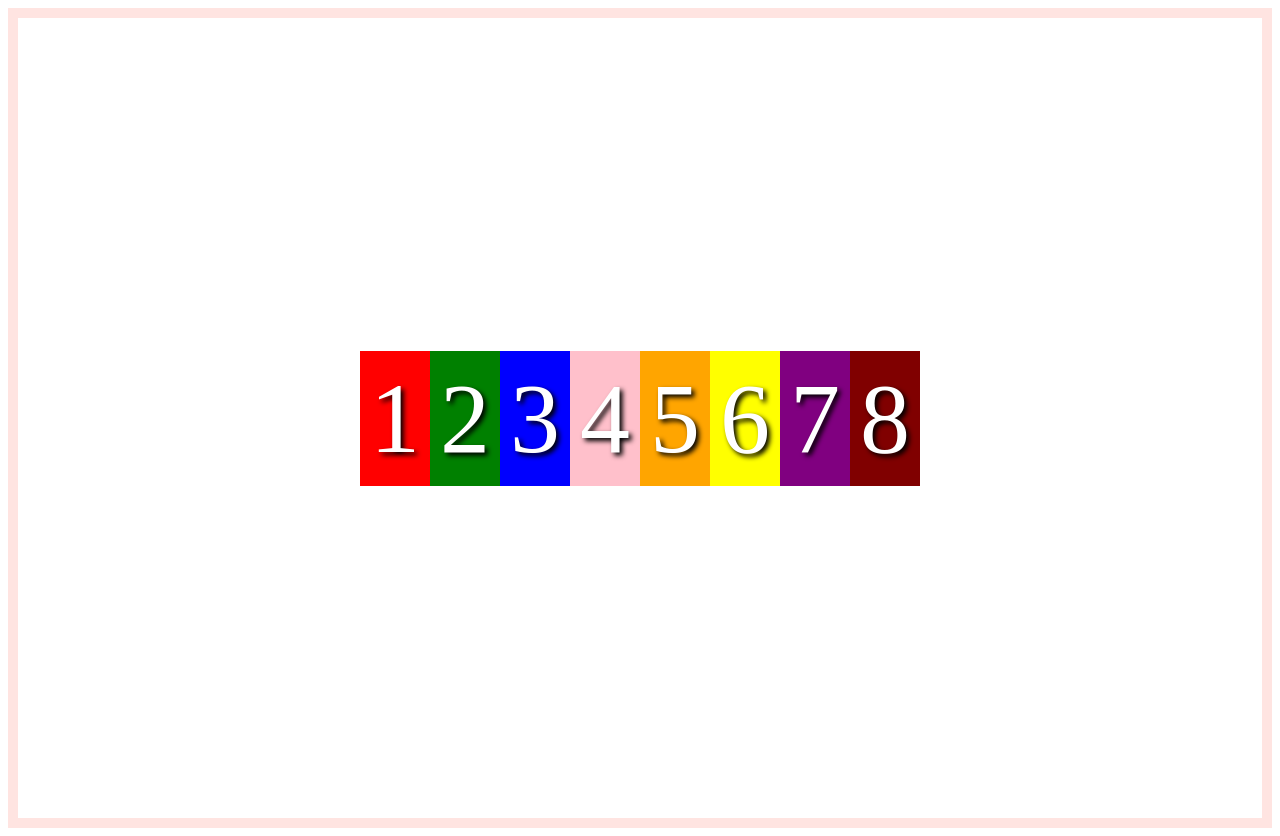
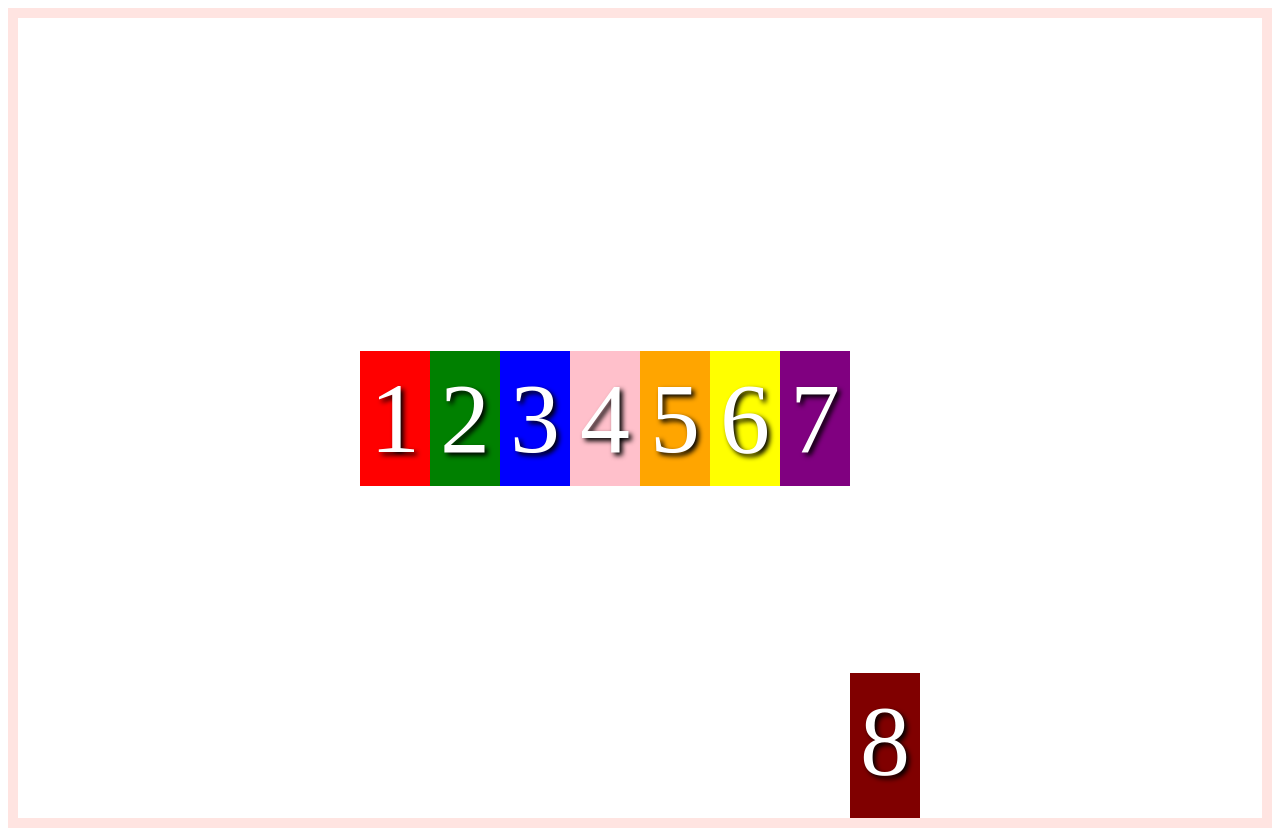
Before and after one commit to AvinashDhillor/flexbox-practise, a plain HTML site: page flexbox-alignment-center/index.html in a window 1280 px wide. Drawn offline with Linux system fonts and the light colour scheme.

Commit message:
align-self

```diff
--- a/flexbox-alignment-center/main.css
+++ b/flexbox-alignment-center/main.css
@@ -40,3 +40,8 @@
   height: 100vh;
   align-items: center;
 }
+
+.box8 {
+  padding-bottom: 20px;
+  align-self: flex-end;
+}
```
